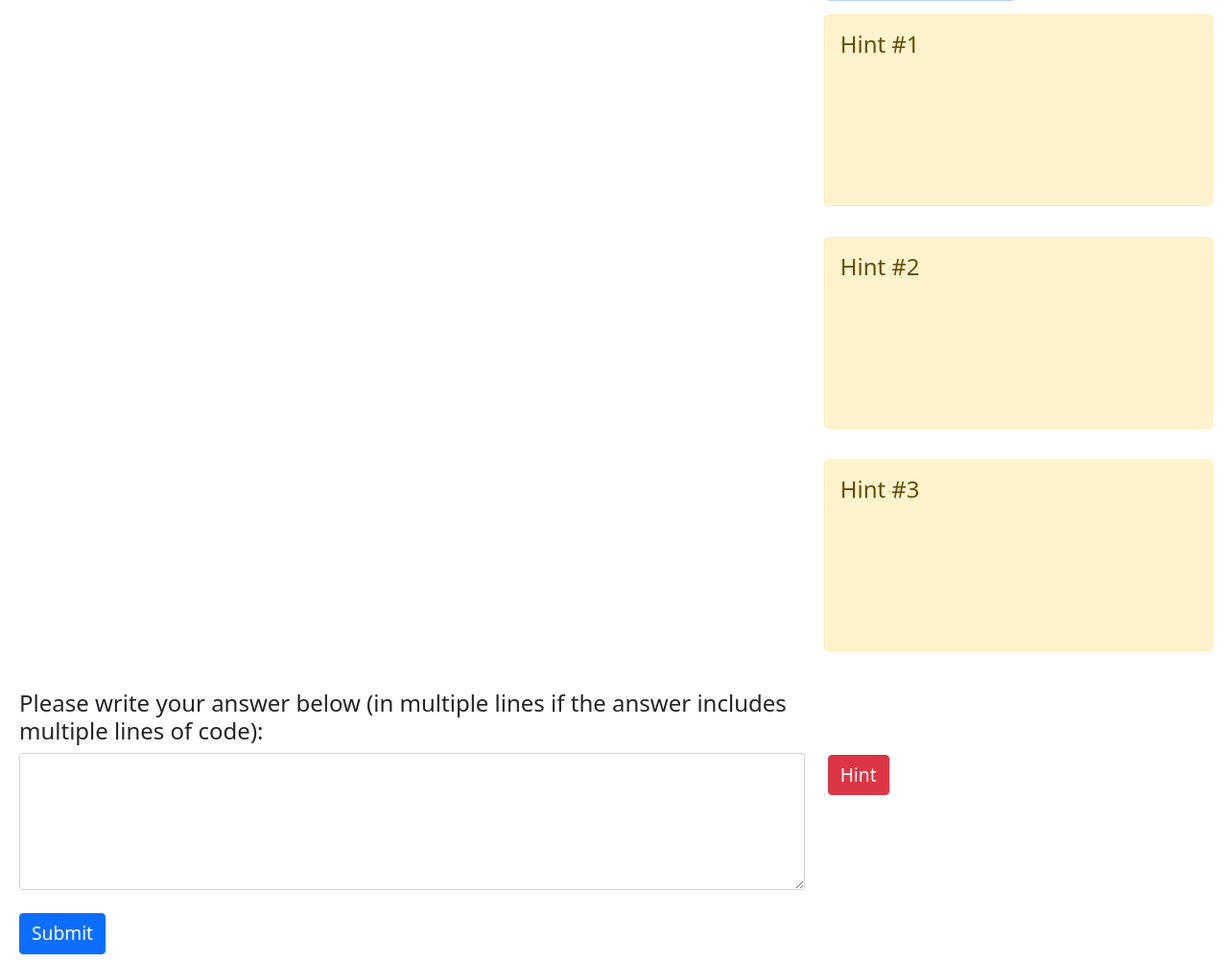
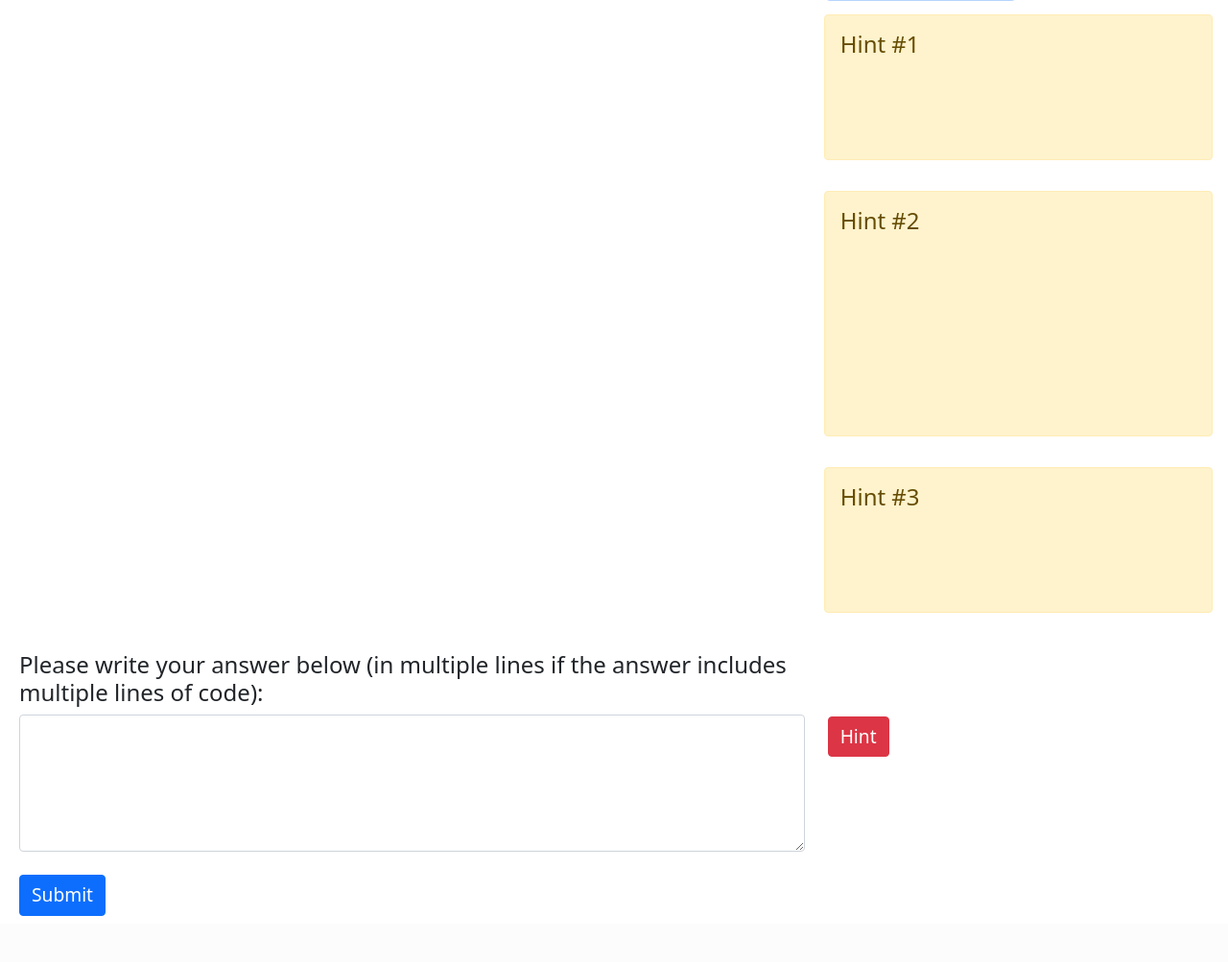
Before and after one commit to carlosmcgregor/cogtracker, a Django app: template cs1_education/templates/question.html in a window 1280 px wide. Shown: the part 57-1060 px from the top of the page at 96% size. After the commit the page ends 1012 px from the top, so only its background shows below. Run offline with Django 3.2, Linux system fonts and the light colour scheme; the template is opened without the code that fills it: values that come from a table or form of the project are taken from there, others are empty; some libraries are stand-ins or nearby versions.

Commit message:
Update regex of Q4 to accept count in answer Update hint sizes so that code hint is bigger Change sizes of all hint text

```diff
--- a/cs1_education/templates/question.html
+++ b/cs1_education/templates/question.html
@@ -42,7 +42,7 @@
                      </div>
                 </div>
                 <div class="row p-2">
-                    <div id="hint2" class="alert alert-warning question-hint" role="alert">
+                    <div id="hint2" class="alert alert-warning question-code-hint" role="alert">
                         <h4>Hint #2</h4>
                     </div>
                 </div>
--- a/static/css/main.css
+++ b/static/css/main.css
@@ -23,14 +23,14 @@
 }
 
 .question-hint {
-    height: 25vh;
-    font-size: 1.8em;
+    height: 19vh;
+    font-size: 1.4em;
 }
 
-.question-code-row {
-    /*height: 34vh;*/
-    overflow: auto;
-    font-size: 1.8em;
+.question-code-hint {
+    height: 26vh;
+    /*overflow: auto;*/
+    font-size: 1.2em;
 }
 
 .question-code-hint {
@@ -55,4 +55,5 @@
 
 pre {
     white-space: pre-wrap;
+    font-size: 1em;
 }
```
Also changed, not shown: question_data.csv (+1 -1 lines).
